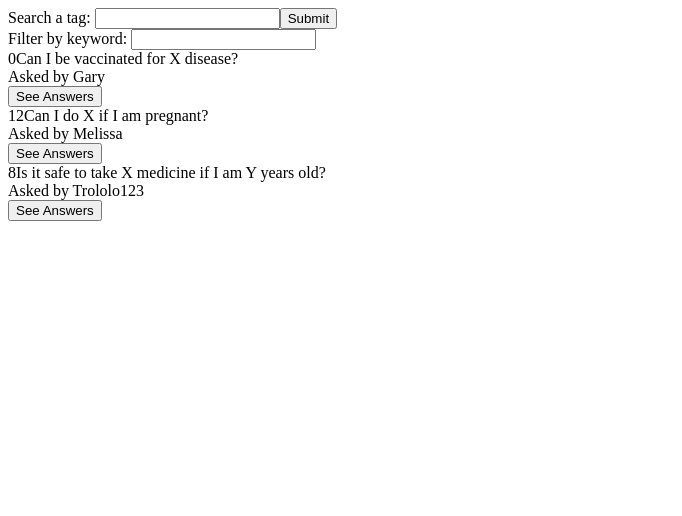
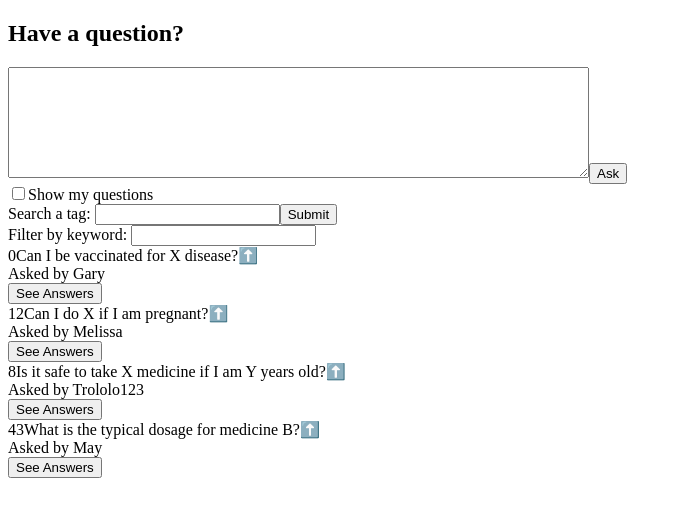
Before and after one commit to wingardtw/LetsAskADoctor, a React app in the folder frontend/: page / in a window 1280 px wide. Both pictures are taken after typing "Sample", "Sample123" into the empty fields and a click on the input "Log in". Shown: the top 516 px of the page, without its empty margins (0-682 px from the left). Built offline with nearby package versions, Linux system fonts and the light colour scheme; the HTML template or start-up script is replaced by a standard one.

Commit message:
Finished functionality for professional andpatient experience

```diff
--- a/frontend/src/components/answer.jsx
+++ b/frontend/src/components/answer.jsx
@@ -14,13 +14,16 @@ class Answer extends React.Component {
   handleUpvoteButtonClick() {
     if (this.state.upvoteButtonClicked) {
       this.props.answer.rating = this.props.answer.rating - 1
+      this.props.adjustAnswerVote(this.props.answer.id, -1)
     }
     else {
       this.props.answer.rating = this.props.answer.rating + 1
+      this.props.adjustAnswerVote(this.props.answer.id, 1)
     }
     this.setState({
       upvoteButtonClicked: !this.state.upvoteButtonClicked
     })
+
   }
 
   render() {
--- a/frontend/src/components/answers.jsx
+++ b/frontend/src/components/answers.jsx
@@ -40,7 +40,7 @@ class Answers extends React.Component {
     }
 
     this.props.answers.forEach((answer) => {
-      fullAnswers.push(<Answer answer={answer} professional={this.props.professional} />)
+      fullAnswers.push(<Answer answer={answer} professional={this.props.professional} adjustAnswerVote={this.props.adjustAnswerVote}/>)
     })
 
     return fullAnswers
--- a/frontend/src/components/app.jsx
+++ b/frontend/src/components/app.jsx
@@ -31,6 +31,12 @@ class App extends React.Component {
         tags: ['medicine', 'delete'],
         user: 'Trololo123',
         id: 3
+      }, {
+        text: 'What is the typical dosage for medicine B?',
+        rating: 43,
+        tags: ['medicine', 'doses'],
+        user: 'May',
+        id: 4
       }].sort((question1, question2) => {
         return question2.rating > question1.rating
       }),
@@ -50,7 +56,7 @@ class App extends React.Component {
         user: 'Dr. Mario',
         id: 3
       }].sort((answer1, answer2) => {
-        return answer1.rating > answer2.rating
+        return answer2.rating > answer1.rating
       })
     }
     this.changeDisplayAnswers = this.changeDisplayAnswers.bind(this)
@@ -67,10 +73,16 @@ class App extends React.Component {
     })
   }
 
-  adjustAnswerVote(answerId) {
-    console.log(answerId)
+  adjustAnswerVote(answerId, change) {
 
-    //update the answer score in the database
+    //change is 1 or -1, update the answer score in the database accordingly.
+    console.log(answerId, change)
+  }
+
+  adjustQuestionVote(questionId, change) {
+
+    //change is 1 or -1, update the question score in the database accordingly.
+    console.log(questionId, change)
   }
 
   changeDisplayAnswers(questionId) {
@@ -84,6 +96,7 @@ class App extends React.Component {
   }
 
   submitAnswer(text) {
+    //submit an answer to the database, get username from this.state.username,
     console.log("We are going to submit this answer ", text, "from ", this.state.username)
   }
 
@@ -96,11 +109,20 @@ class App extends React.Component {
     //query db for username, see if password matches, if it does...
       //query the database for user type and set the state to it.
     //if it doesn't match, tell the user that the credentials don't match and don't let them do anything
-    this.setState({
-      displayPage: 'patient',
-      professional: true,
-      username: username
-    })
+    if (username === 'Dr. Mario') {
+      this.setState({
+        displayPage: 'patient',
+        professional: true,
+        username: username
+      })
+    } else {
+      this.setState({
+        displayPage: 'patient',
+        professional: false,
+        username: username
+      })
+    }
+
   }
 
   render() {
--- a/frontend/src/components/question.jsx
+++ b/frontend/src/components/question.jsx
@@ -1,17 +1,41 @@
 import React from 'react'
+import QuestionUpvote from './questionupvote.jsx'
 
-const Question = ({ question , changeDisplayAnswers }) => {
+class Question extends React.Component {
+  constructor(props) {
+    super(props)
+    this.state = {
+      upvoteButtonClicked: false
+    }
+    this.handleUpvoteButtonClick = this.handleUpvoteButtonClick.bind(this)
+  }
 
-  console.log('CDA', changeDisplayAnswers)
+  handleUpvoteButtonClick() {
+    if (this.state.upvoteButtonClicked) {
+      this.props.question.rating = this.props.question.rating - 1
+    }
+    else {
+      this.props.question.rating = this.props.question.rating + 1
+    }
+    this.setState({
+      upvoteButtonClicked: !this.state.upvoteButtonClicked
+    })
+  }
 
+  render() {
+    const app = this
     return (
       <div className = "questionContainer">
-        <span className="questionRating">{question.rating}</span>
-        <span className="questionText">{question.text}</span>
-        <div className="askedBy">Asked by {question.user}</div>
-        <button onClick={function() {changeDisplayAnswers(question.id)}}>See Answers</button>
+        <span className="questionRating">{this.props.question.rating}</span>
+        <span className="questionText">{this.props.question.text}</span>
+          <QuestionUpvote upvoteButtonClicked={this.state.upvoteButtonClicked} handleUpvoteButtonClick={this.handleUpvoteButtonClick}/>
+        <div className="askedBy">Asked by {this.props.question.user}</div>
+        <button onClick={function() {app.props.changeDisplayAnswers(app.props.question.id)}}>See Answers</button>
       </div>
     )
+
+  }
+
 
 }
 
--- a/frontend/src/components/questionsview.jsx
+++ b/frontend/src/components/questionsview.jsx
@@ -1,7 +1,7 @@
 import React from 'react';
 import PatientQuestions from './patientquestions.jsx';
 
-class PatientView extends React.Component {
+class QuestionsView extends React.Component {
   constructor(props) {
     super(props)
     this.state = {
@@ -111,4 +111,4 @@ class PatientView extends React.Component {
   }
 }
 
-export default PatientView
+export default QuestionsView
--- /dev/null
+++ b/frontend/src/components/questionupvote.jsx
@@ -0,0 +1,10 @@
+import React from 'react'
+
+const QuestionUpvote = ({ upvoteButtonClicked, handleUpvoteButtonClick }) => {
+  if (!upvoteButtonClicked) {
+    return <span className="professionalVoteImage" onClick={handleUpvoteButtonClick}>⬆️</span>
+  }
+  return <span className="professionalVoteImage" onClick={handleUpvoteButtonClick}>↩️ </span>
+}
+
+export default QuestionUpvote
```
